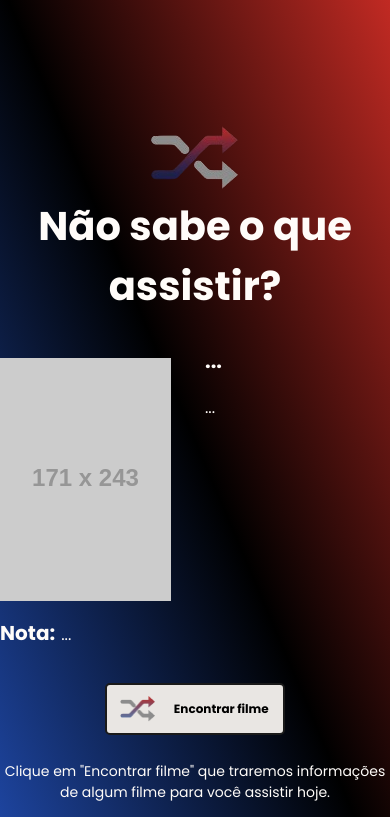
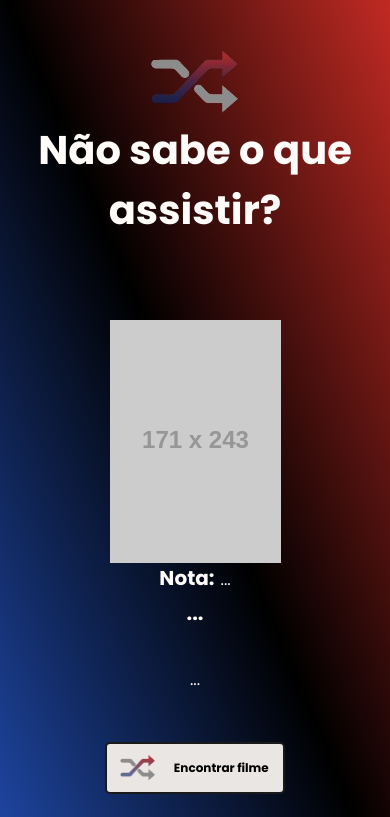
Before and after one commit to MateusLidonis/MLB-Flix, a plain HTML site: page index.html in a window 390 px wide. Both pictures are taken after a click on the button "Encontrar filme". Shown: the top 817 px of the page. Drawn offline with Linux system fonts and the light colour scheme; no server answers; placeholder pictures from the web are drawn by us.

Commit message:
Added Responsive Layout

```diff
--- a/css/style.css
+++ b/css/style.css
@@ -8,7 +8,7 @@
 
 body {
   background: linear-gradient(67deg, #1e46a3 0%, #000 48.94%, #c12a23 99.97%)
-    no-repeat;
+    no-repeat center center fixed;
   height: 100vh;
 }
 
@@ -16,11 +16,35 @@ body * {
   font-family: "Poppins", sans-serif;
 }
 
+#checkbox-container {
+  color: #fffcf9;
+  width: 100%;
+  max-width: 21.875rem;
+  margin: 0 auto;
+  padding-top: 3.125rem;
+  text-align: center;
+  display: flex;
+  flex-wrap: wrap;
+}
+
+#checkbox-container div {
+  width: 50%;
+  padding-bottom: 0.313rem;
+}
+
+#checkbox-container input {
+  transform: scale(1.5);
+}
+
+#checkbox-container label {
+  padding-left: 0.625rem;
+}
+
 #titulo {
   width: 100%;
-  max-width: 533px;
+  max-width: 33.313rem;
   margin: 0 auto;
-  padding-top: 126px;
+  padding-top: 50px;
   text-align: center;
 }
 
@@ -53,7 +77,7 @@ body * {
 }
 
 #movie-rank p {
-  color: #FFFCF9;
+  color: #fffcf9;
   font-family: Poppins;
   font-size: 20px;
   font-style: normal;
@@ -63,7 +87,7 @@ body * {
 }
 
 #movie-rank span {
-  color: #FFFCF9;
+  color: #fffcf9;
   font-family: Poppins;
   font-size: 16px;
   font-style: normal;
@@ -78,7 +102,7 @@ body * {
 }
 
 #movie-title-desc h2 {
-  color: #FFFCF9;
+  color: #fffcf9;
   font-family: Poppins;
   font-size: 20px;
   font-style: normal;
@@ -88,7 +112,7 @@ body * {
 }
 
 #movie-title-desc p {
-  color: #FFFCF9;
+  color: #fffcf9;
   font-family: Poppins;
   font-size: 16px;
   font-style: normal;
@@ -97,7 +121,7 @@ body * {
 }
 /*-------------------------------------------*/
 #nome {
-  color: #FFFCF9;
+  color: #fffcf9;
   font-family: Poppins;
   font-size: 20px;
   font-style: normal;
@@ -106,15 +130,13 @@ body * {
 }
 
 #descricao {
-  color: #FFFCF9;
+  color: #fffcf9;
   font-family: Poppins;
   font-size: 16px;
   font-style: normal;
   font-weight: 400;
   line-height: normal;
 }
-
-
 
 #botao {
   width: 100%;
@@ -155,6 +177,7 @@ body * {
   width: 100%;
   max-width: 381px;
   margin: 26px auto 0;
+  padding-bottom: 3.125rem;
   color: #fffcf9;
   text-align: center;
   font-family: Poppins;
@@ -163,3 +186,29 @@ body * {
   font-weight: 400;
   line-height: normal;
 }
+
+@media (max-width: 625px) {
+  #movie-container {
+    flex-direction: column;
+  }
+  #movie-img {
+    display: flex;
+    flex-direction: column;
+    align-items: center;
+  }
+  #movie-img img {
+    margin: auto;
+  }
+
+  #movie-title-desc {
+    display: flex;
+    justify-content: center;
+    flex-direction: column;
+    align-items: center;
+  }
+
+  #movie-title-desc p {
+    padding: 1.25rem;
+    text-align: center;
+  }
+}
--- a/index.html
+++ b/index.html
@@ -16,19 +16,19 @@
       <p>Não sabe o que assistir?</p>
     </div>
 
+    <div id="checkbox-container"></div>
+
     <div id="movie-container">
       <div id="movie-img">
         <img class="movie-poster" src="https://placehold.co/171x243" />
         <div id="movie-rank">
-        <p>Nota:</p>
-        <span class="movie-rank">...</span>
-      </div>
+          <p>Nota:</p>
+          <span class="movie-rank">...</span>
+        </div>
       </div>
       <div id="movie-title-desc">
         <h2 class="movie-name">...</h2>
-        <p class="movie-description">
-          ...
-        </p>
+        <p class="movie-description">...</p>
       </div>
     </div>
 
```
